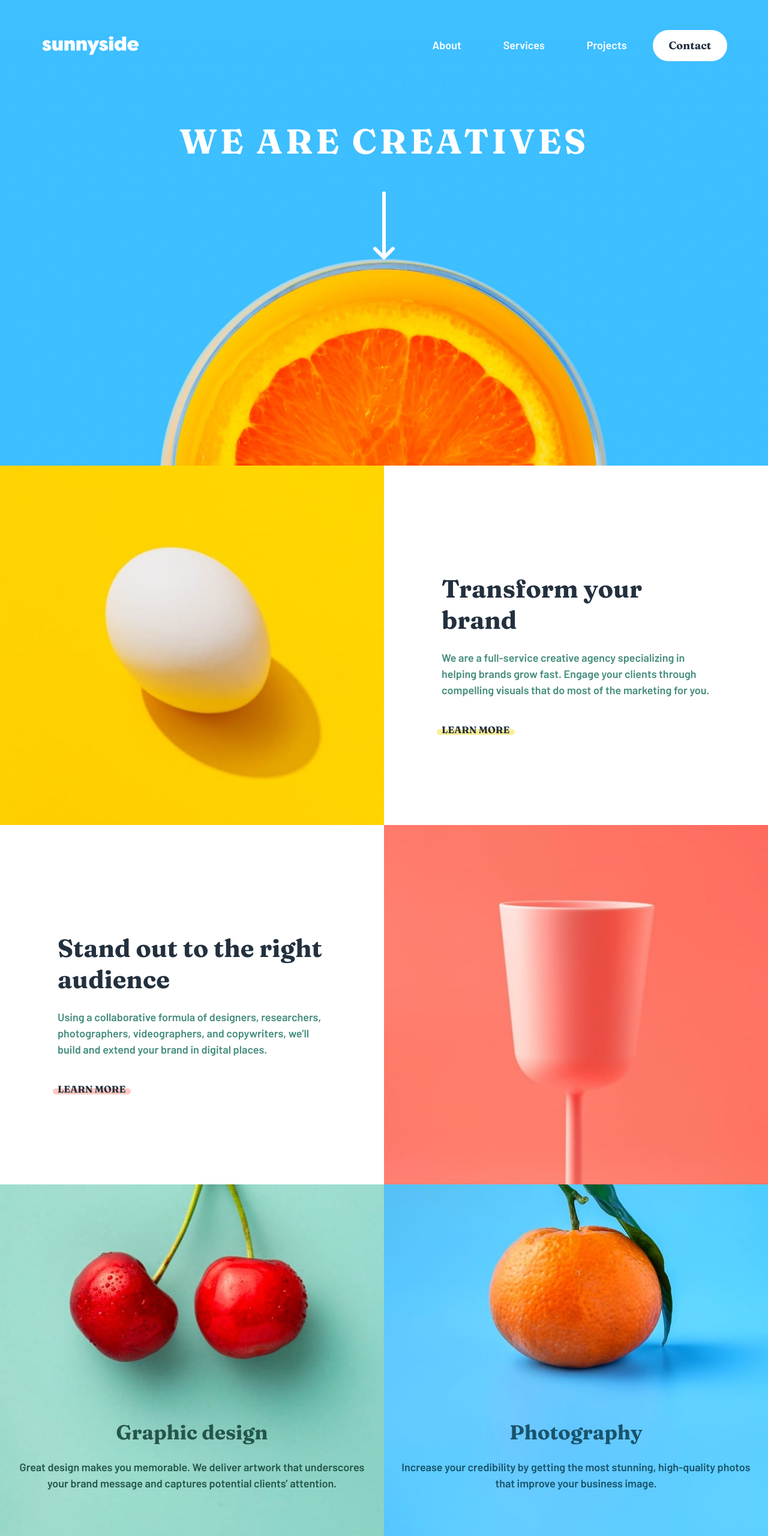
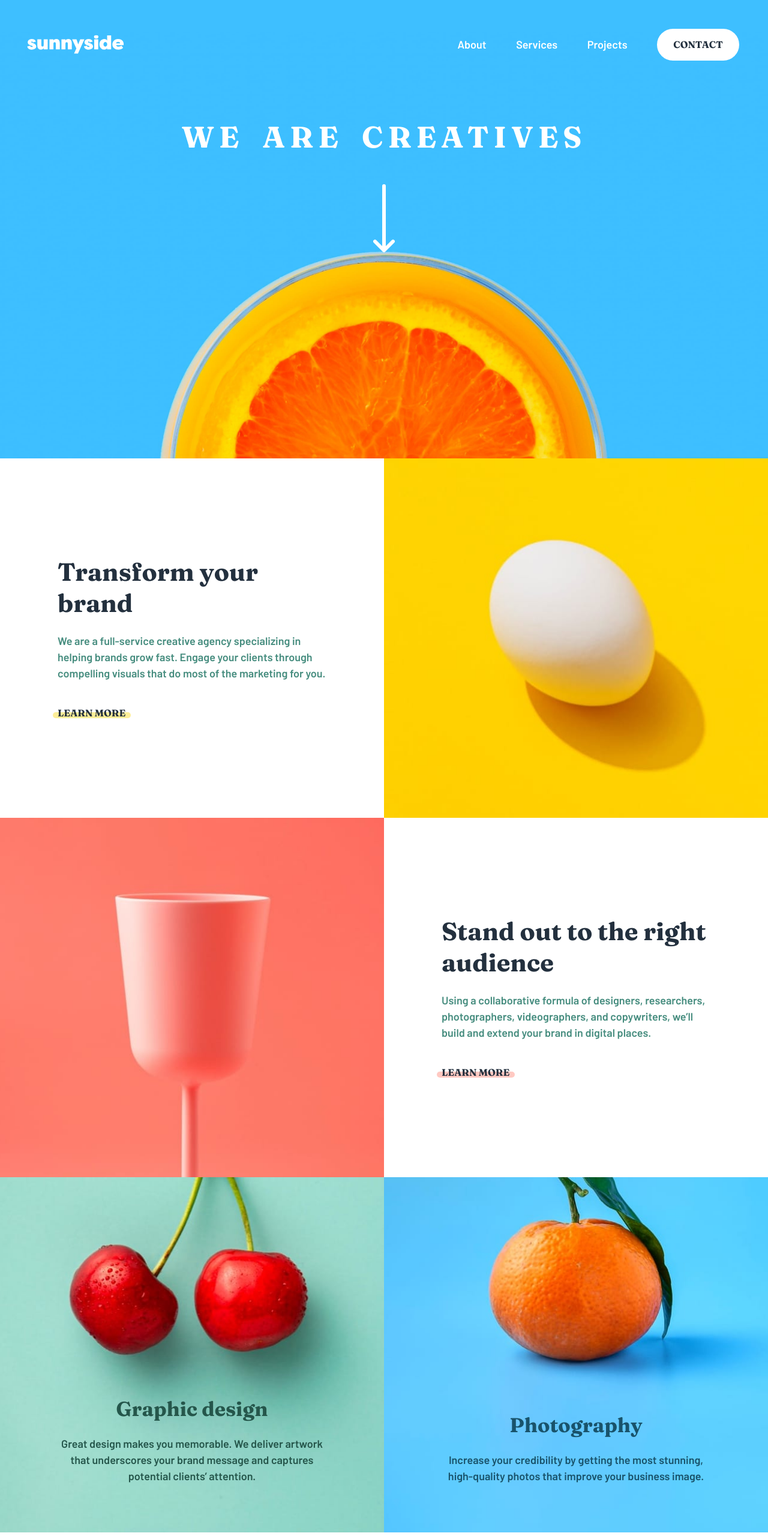
Before and after one commit to basitkorai/sunnyside-agency, a website: page index.html in a window 1280 px wide. Shown: the top 2560 px of the page at 60% size. Drawn offline with Linux system fonts and the light colour scheme.

Commit message:
style: spacing updated

```diff
--- a/index.html
+++ b/index.html
@@ -48,20 +48,26 @@
   </header>
   <main class="main">
     <article class="article grid">
+      <div class="article__thumbnail transform">
+        <!-- <picture>
+          <source srcset="./assets/images/desktop/image-transform.jpg" media="(min-width: 600px)" />
+          <img src="./assets/images/mobile/image-transform.jpg" alt="" />
+        </picture> -->
+      </div>
       <div class="column column-transform">
         <h2 class="article__title">Transform your brand</h2>
         <p class="article__description">We are a full-service creative agency specializing in helping brands grow fast.
           Engage your clients through compelling visuals that do most of the marketing for you.</p>
         <a href="" class="article__link">Learn more</a>
       </div>
-      <div class="article__thumbnail transform">
+    </article>
+    <article class="article grid">
+      <div class="article__thumbnail stand-out">
         <!-- <picture>
-          <source srcset="./assets/images/desktop/image-transform.jpg" media="(min-width: 600px)" />
-          <img src="./assets/images/mobile/image-transform.jpg" alt="" />
+          <source srcset="./assets/images/desktop/image-stand-out.jpg" media="(min-width: 600px)" />
+          <img src="./assets/images/mobile/image-stand-out.jpg" alt="" />
         </picture> -->
       </div>
-    </article>
-    <article class="article grid">
       <div class="column">
         <h2 class="article__title">Stand out to the right audience</h2>
         <p class="article__description">Using a collaborative formula of designers, researchers, photographers,
@@ -69,20 +75,9 @@
           and extend your brand in digital places.</p>
         <a href="" class="article__link" id="link-red">Learn more</a>
       </div>
-      <div class="article__thumbnail stand-out">
-        <!-- <picture>
-          <source srcset="./assets/images/desktop/image-stand-out.jpg" media="(min-width: 600px)" />
-          <img src="./assets/images/mobile/image-stand-out.jpg" alt="" />
-        </picture> -->
-      </div>
     </article>
     </article>
     <article class="services grid">
-      <div class="column services__photography">
-        <h2 class="services__photography__title">Photography</h2>
-        <p class="services__photography__description">Increase your credibility by getting the most stunning,
-          high-quality photos that improve your business image.</p>
-      </div>
       <div class="column services__graphic-design">
         <h2 class="services__graphic-design__title">Graphic design</h2>
         <p class="services__graphic-design__description">Great design makes you memorable. We deliver artwork that
@@ -90,10 +85,15 @@
           message and captures potential
           clients’ attention.</p>
       </div>
+      <div class="column services__photography">
+        <h2 class="services__photography__title">Photography</h2>
+        <p class="services__photography__description">Increase your credibility by getting the most stunning,
+          high-quality photos that improve your business image.</p>
+      </div>
     </article>
     <section class="testimonials">
       <h2 class="testimonials__title">Client testimonials</h2>
-      <div class="testimonails-container flex">
+      <div class="testimonails-container flex-centered">
       <div class="testimonials__review">
         <div class="avatar"><img class="client-image" src="./assets/images/image-emily.jpg" alt="client-avatar"></div>
         <p class="testimonials__review__feedback">We put our trust in Sunnyside and they delivered,
--- a/sass/base/_reset.scss
+++ b/sass/base/_reset.scss
@@ -15,10 +15,13 @@
     3. Add accessible line-height
     4. Improve text rendering
   */
+
+
   body {
     line-height: 1.5;
     -webkit-font-smoothing: antialiased;
   }
+
   /*
     5. Improve media defaults
   */
--- a/sass/base/_typography.scss
+++ b/sass/base/_typography.scss
@@ -14,10 +14,11 @@ h3 {
 
 h1 {
   color: white;
-  font-size: clamp(1.5rem, 2rem + 2vw, 3.8rem);
+  font-size: clamp(1.3rem, 1.5rem + 2vw, 3.4rem);
   text-transform: uppercase;
   margin-top: 3rem;
-  letter-spacing: 0.3rem;
+  letter-spacing: 0.50rem;
+  word-spacing: 0.8rem;
   z-index: 4;
 }
 
@@ -30,7 +31,7 @@ h2 {
 .services {
   h2 {
     font-size: clamp(1.2rem, 1rem + 4vw, 2.1rem);
-    margin-block: 1.5rem
+    margin-block: 1.5rem;
   }
 
   p {
--- a/sass/layout/_desktop.scss
+++ b/sass/layout/_desktop.scss
@@ -2,21 +2,22 @@
 
 @media screen and (min-width: 750px) {
   .header {
-
     &__navigation-bar {
       display: flex;
       justify-content: space-between;
       padding: 1rem 1.8rem;
-
+      width: 97%;
+      margin: 0 auto;
 
       .header__logo-container {
         width: 20%;
+        justify-content: flex-start;
+        padding-left: 1rem;
 
         img {
           scale: 1.3;
           transition: scale 300ms ease-in-out;
         }
-
       }
     }
 
@@ -29,22 +30,23 @@
         --nav-color: transparent;
         background-color: var(--nav-color);
         position: static;
+        flex-direction: row;
+        gap: 3.1rem;
+        margin: 0;
 
         a {
           color: #ffffff;
         }
 
-        flex-direction: row;
-        gap: 1rem;
-        margin: 0;
-
         li {
-          padding: 0.8em 1.5em;
+          // padding: 0.8em 1.5em;
+          font-size: large;
           border-radius: 50px;
           transition: background-color 250ms ease-in-out;
           cursor: pointer;
           text-align: center;
           align-self: center;
+          padding: 0rem;
         }
 
         li:hover {
@@ -58,8 +60,10 @@
 
         .contact {
           background-color: #ffffff;
-          padding: 0.8rem 1.5em;
+          padding: 0.9rem 1.7em;
           font-family: u.$ff-accent;
+          text-transform: uppercase;
+          font-size: medium;
 
           a {
             color: u.$clr-secondary-500;
@@ -83,10 +87,6 @@
     grid-template-columns: 1fr 1fr;
   }
 
-  .column-transform {
-    order: 1;
-  }
-
   .article {
     .transform {
       background-image: url("../assets/images/desktop/image-transform.jpg");
@@ -102,7 +102,7 @@
   }
 
   .transform {
-    order: -0;
+    order: 6;
   }
 
   .column {
@@ -136,7 +136,6 @@
     &__photography {
       background-image: url("../assets/images/desktop/image-photography.jpg");
       text-align: center;
-      order: 1;
     }
 
     &__graphic-design {
@@ -153,5 +152,14 @@
     &__review:nth-of-type(1) {
       padding-top: 2rem;
     }
+
+    .flex-centered {
+      flex-direction: row;
+    }
   }
 }
+
+body,
+html {
+  overflow-x: hidden;
+}
--- a/sass/sections/_header.scss
+++ b/sass/sections/_header.scss
@@ -12,6 +12,12 @@
     display: flex;
     justify-content: space-between;
     padding: 1.8rem;
+
+    .navbar {
+      display: flex;
+      justify-content: center;
+
+    }
 
     .nav-list {
       --nav-color: #ffffff;
--- a/sass/sections/_main.scss
+++ b/sass/sections/_main.scss
@@ -2,8 +2,6 @@
 
 .article {
   display: grid;
-
-  // outline: 1px solid;
 
   .transform {
     background-image: url('../assets/images/mobile/image-transform.jpg');
@@ -23,17 +21,13 @@
 
   .column {
     color: u.$clr-secondary-500;
-    padding-inline: clamp(1rem, 5vw + 2rem, 10rem);
+    padding-inline: clamp(0.8rem, 5vw + 2rem, 10rem);
     padding-block: clamp(3rem, 1vw + 1rem, 5rem);
 
     display: flex;
     flex-direction: column;
     justify-content: center;
     align-items: center;
-
-    & * {
-      margin-top: 2rem;
-    }
 
     h2 {
       margin-bottom: 1.5rem;
@@ -84,14 +78,14 @@
   &__photography {
     background-image: url("../assets/images/mobile/image-photography.jpg");
     color: u.$clr-primary-500;
-    padding-inline: clamp(3rem, 5vw + 3rem, 10rem);
-    padding-block: clamp(1rem, 1vh + 1rem, 5rem);
+    padding-inline: clamp(2rem, 5vw + 2rem, 10rem);
+    padding-block: clamp(0.5rem, 1vh + 1rem, 5rem);
   }
 
   &__graphic-design {
     background-image: url("../assets/images/mobile/image-graphic-design.jpg");
     color: u.$clr-primary-400;
-    padding-inline: clamp(3rem, 5vw + 3rem, 10rem);
+    padding-inline: clamp(2rem, 5vw + 2rem, 10rem);
     padding-block: clamp(0.5rem, 1vh + 1rem, 5rem);
   }
 }
@@ -104,5 +98,5 @@
   display: flex;
   flex-direction: column;
   justify-content: end;
-  padding-inline: 1rem;
+  // padding-inline: 1rem;
 }
--- a/sass/sections/_testimonials.scss
+++ b/sass/sections/_testimonials.scss
@@ -5,6 +5,16 @@
     padding-block: 4rem;
     padding-bottom: 3rem;
 
+    .flex-centered {
+        display: flex;
+        flex-direction: column;
+        align-items: center;
+        justify-content: center;
+    }
+
+    .testimonials-container {
+        outline: 1px solid blue;
+    }
 
     &__title {
         font-size: clamp(0.5rem, 0.4rem + 3vw, 1.3rem);
```
Also changed, not shown: dist/main.css, 1 other file.
